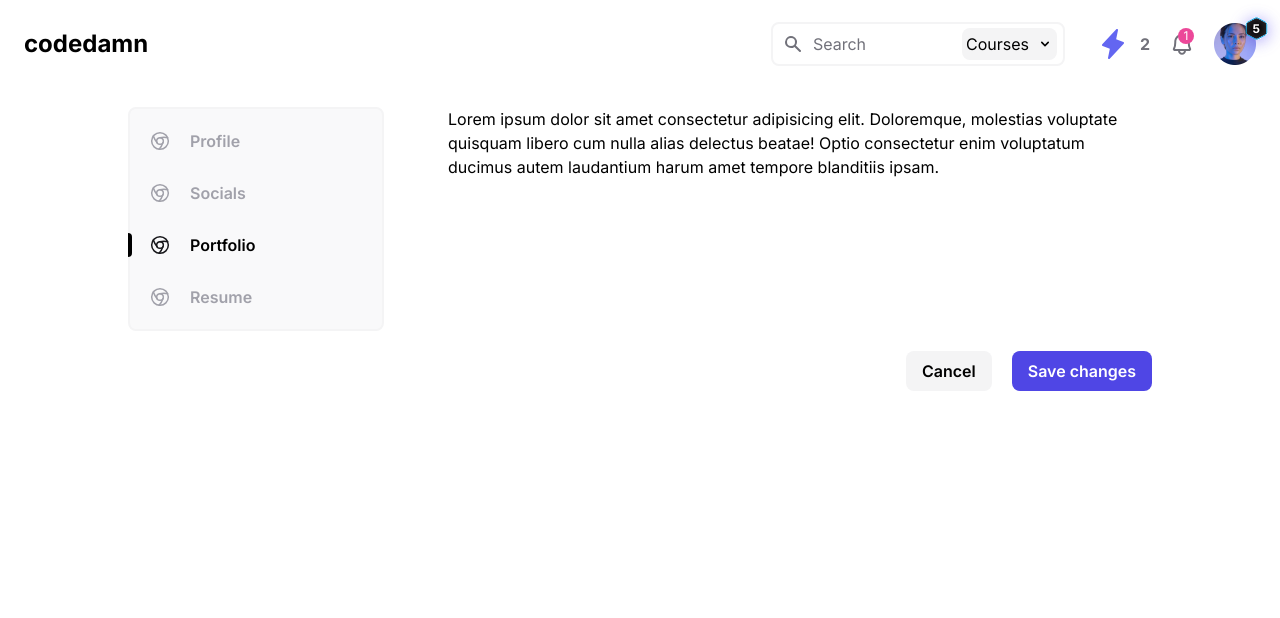
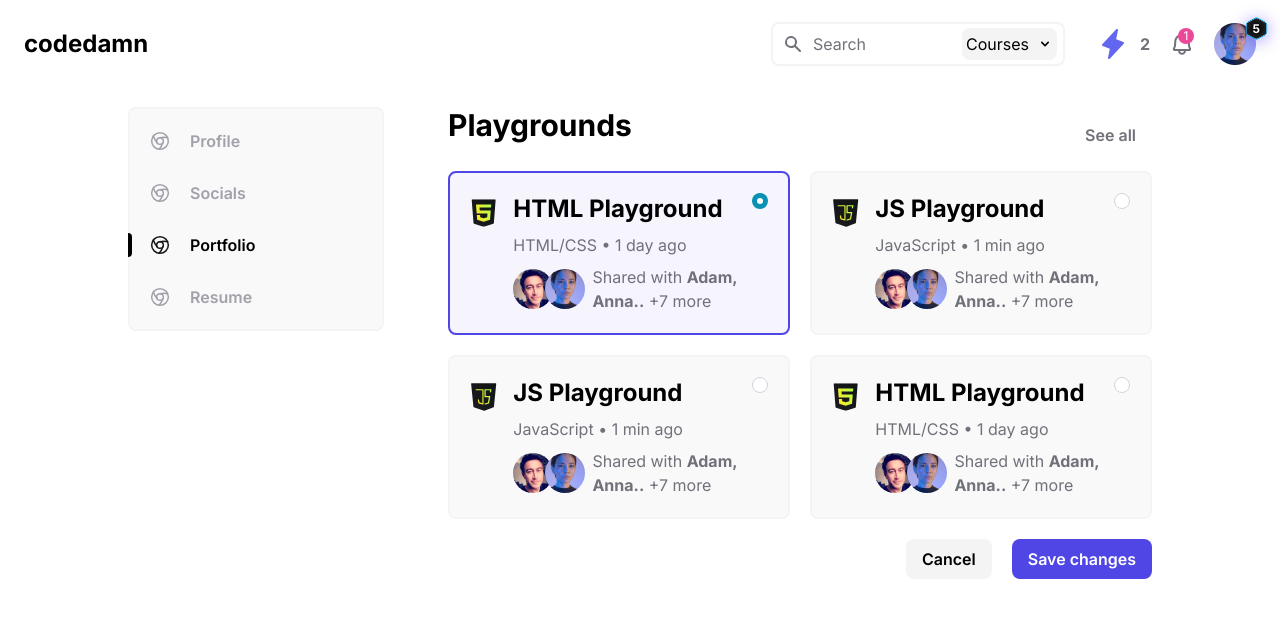
Before and after one commit to max-programming/codedamn-profile, a Next.js app: page /profile/edit/portfolio in a window 1280 px wide. Shown: the top 618 px of the page. Built offline with nearby package versions, Linux system fonts and the light colour scheme.

Commit message:
Playgrounds Section Done

```diff
--- a/src/app/profile/edit/portfolio/page.tsx
+++ b/src/app/profile/edit/portfolio/page.tsx
@@ -1,12 +1,9 @@
+import { Playgrounds } from '@/components/ProfileComponents/Portfolio';
+
 export default function PortfolioEditPage() {
   return (
     <div>
-      <p>
-        Lorem ipsum dolor sit amet consectetur adipisicing elit. Doloremque,
-        molestias voluptate quisquam libero cum nulla alias delectus beatae!
-        Optio consectetur enim voluptatum ducimus autem laudantium harum amet
-        tempore blanditiis ipsam.
-      </p>
+      <Playgrounds isEditing />
     </div>
   );
 }
--- /dev/null
+++ b/src/components/ProfileComponents/Portfolio/PlaygroundCard.tsx
@@ -0,0 +1,109 @@
+/* eslint-disable @next/next/no-img-element */
+'use client';
+import { Card } from '@/components/ui/Card';
+import { Radio } from 'flowbite-react';
+import { Dispatch, ReactNode, SetStateAction, useState } from 'react';
+import { Html5Logo, JSLogo } from '@/icons';
+
+export function PlaygroundCards() {
+  const [selected, setSelected] = useState(0);
+
+  return (
+    <div className='grid grid-cols-2 gap-5'>
+      {plays.map((play, idx) => (
+        <PlaygroundCard
+          key={idx}
+          playground={play}
+          idx={idx}
+          isSelected={idx === selected}
+          setSelected={setSelected}
+        />
+      ))}
+    </div>
+  );
+}
+
+function PlaygroundCard(props: PlaygroundCardProps) {
+  return (
+    <Card
+      className={`relative ${
+        props.isSelected && 'border-primary bg-primary/5'
+      }`}
+    >
+      <Radio
+        className='absolute right-5 top-5'
+        name='playground'
+        onChange={() => props.setSelected(props.idx)}
+        defaultChecked={props.isSelected}
+      />
+      <div className='flex gap-4'>
+        {props.playground.logo}
+        <div className='flex flex-col gap-2'>
+          <h3 className='text-2xl font-bold'>{props.playground.title}</h3>
+          <p className='text-secondary'>
+            {props.playground.tech} • {props.playground.timeago} ago
+          </p>
+          <div className='flex flex-col items-start md:flex-row md:items-center md:space-x-8'>
+            <div className='flex -space-x-2'>
+              <img
+                src='/profile2.png'
+                alt=''
+                className='h-10 w-10 rounded-full'
+              />
+              <img
+                src='/profile.jpeg'
+                alt=''
+                className='h-10 w-10 rounded-full'
+              />
+            </div>
+            <p className='text-secondary'>
+              Shared with <span className='font-bold'>Adam,</span>{' '}
+              <span className='font-bold'>Anna..</span> +7 more
+            </p>
+          </div>
+        </div>
+      </div>
+    </Card>
+  );
+}
+
+const plays: PlaygroundType[] = [
+  {
+    title: 'HTML Playground',
+    tech: 'HTML/CSS',
+    timeago: '1 day',
+    logo: <Html5Logo width='40' height='40' />,
+  },
+  {
+    title: 'JS Playground',
+    tech: 'JavaScript',
+    timeago: '1 min',
+    logo: <JSLogo width='40' height='40' />,
+  },
+  {
+    title: 'JS Playground',
+    tech: 'JavaScript',
+    timeago: '1 min',
+    logo: <JSLogo width='40' height='40' />,
+  },
+  {
+    title: 'HTML Playground',
+    tech: 'HTML/CSS',
+    timeago: '1 day',
+    logo: <Html5Logo width='40' height='40' />,
+  },
+];
+
+interface PlaygroundType {
+  title: string;
+  tech: string;
+  timeago: string;
+  logo: ReactNode;
+}
+
+type PlaygroundCardProps = {
+  playground: PlaygroundType;
+  isSelected?: boolean;
+  idx: number;
+  setSelected: Dispatch<SetStateAction<number>>;
+};
--- a/src/components/ProfileComponents/Portfolio/Playgrounds.tsx
+++ b/src/components/ProfileComponents/Portfolio/Playgrounds.tsx
@@ -1,96 +1,21 @@
-/* eslint-disable @next/next/no-img-element */
 import Button from '@/components/ui/Button';
-import { Card } from '@/components/ui/Card';
-import { Html5Logo, JSLogo } from '@/icons';
-import { ReactNode } from 'react';
+import { PlaygroundCards } from './PlaygroundCard';
 
-export function Playgrounds() {
+export function Playgrounds(props: { isEditing?: boolean }) {
   return (
     <div>
-      <div className='mb-2 flex justify-between'>
+      <div className='mb-2 flex items-center justify-between'>
         <h3 className='mb-5 text-3xl font-bold'>Playgrounds</h3>
-        <Button className='font-semibold text-primary hover:bg-border'>
-          Create new playground
+        <Button
+          className={`font-semibold hover:bg-border ${
+            props.isEditing ? 'text-secondary' : 'text-primary'
+          }`}
+        >
+          {props.isEditing ? 'See all' : 'Create new playground'}
         </Button>
       </div>
 
-      <div className='grid grid-cols-2 gap-5'>
-        {plays.map((play, idx) => (
-          <PlaygroundCard key={idx} playground={play} />
-        ))}
-      </div>
+      <PlaygroundCards />
     </div>
   );
 }
-
-function PlaygroundCard(props: PlaygroundCardProps) {
-  return (
-    <Card>
-      <div className='flex gap-4'>
-        {props.playground.logo}
-        <div className='flex flex-col gap-2'>
-          <h3 className='text-2xl font-bold'>{props.playground.title}</h3>
-          <p className='text-secondary'>
-            {props.playground.tech} • {props.playground.timeago} ago
-          </p>
-          <div className='flex flex-col items-start md:flex-row md:items-center md:space-x-3'>
-            <div className='flex -space-x-2'>
-              <img
-                src='/profile2.png'
-                alt=''
-                className='h-10 w-10 rounded-full'
-              />
-              <img
-                src='/profile.jpeg'
-                alt=''
-                className='h-10 w-10 rounded-full'
-              />
-            </div>
-            <p className='text-secondary'>
-              Shared with <span className='font-bold'>Adam,</span>{' '}
-              <span className='font-bold'>Anna..</span> +7 more
-            </p>
-          </div>
-        </div>
-      </div>
-    </Card>
-  );
-}
-
-interface PlaygroundType {
-  title: string;
-  tech: string;
-  timeago: string;
-  logo: ReactNode;
-}
-
-type PlaygroundCardProps = {
-  playground: PlaygroundType;
-};
-
-const plays: PlaygroundType[] = [
-  {
-    title: 'HTML Playground',
-    tech: 'HTML/CSS',
-    timeago: '1 day',
-    logo: <Html5Logo width='40' height='40' />,
-  },
-  {
-    title: 'JS Playground',
-    tech: 'JavaScript',
-    timeago: '1 min',
-    logo: <JSLogo width='40' height='40' />,
-  },
-  {
-    title: 'JS Playground',
-    tech: 'JavaScript',
-    timeago: '1 min',
-    logo: <JSLogo width='40' height='40' />,
-  },
-  {
-    title: 'HTML Playground',
-    tech: 'HTML/CSS',
-    timeago: '1 day',
-    logo: <Html5Logo width='40' height='40' />,
-  },
-];
```
